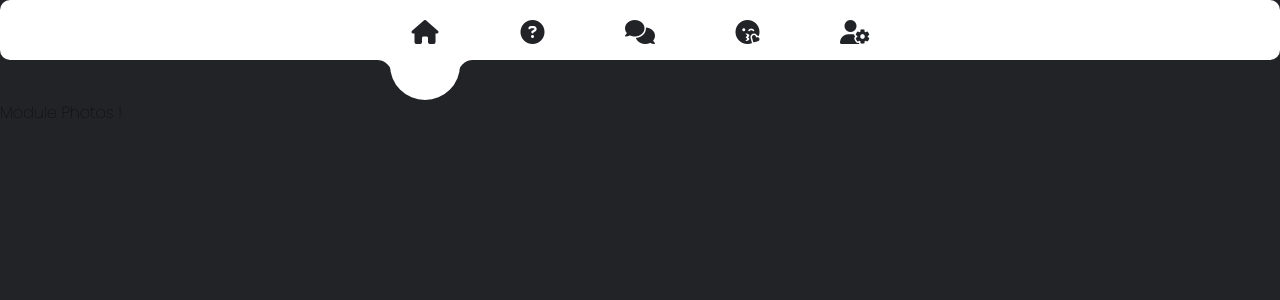
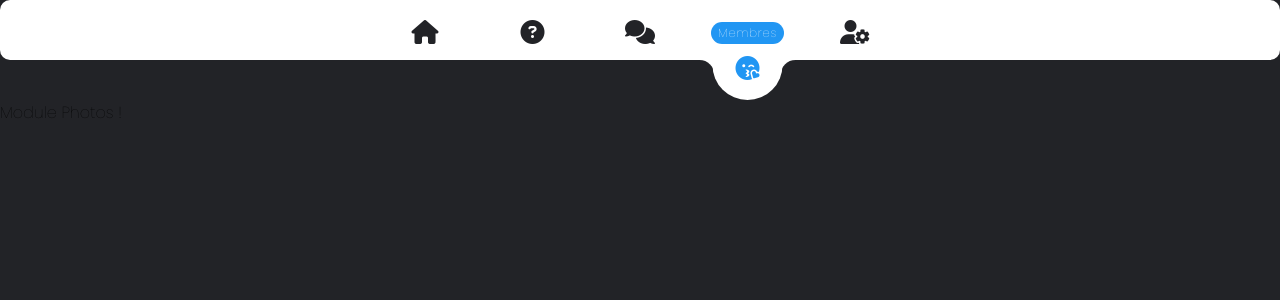
Before and after one commit to yannick-cousin/Hackathon-1, a React (Create React App) app: page /members in a window 1280 px wide. Shown: the top 300 px of the page. Built offline with nearby package versions, Linux system fonts and the light colour scheme.

Commit message:
Update Navbar.js

```diff
--- a/src/components/Navbar.js
+++ b/src/components/Navbar.js
@@ -27,7 +27,7 @@ const Navbar = ({notifications, setNotifications}) => {
             <span className="text">Messages</span>
           </li>
           </NavLink>
-          <NavLink to='/membres' className={(navbar) => (navbar.isActive ? 'list active' : 'list')}>
+          <NavLink to='/members' className={(navbar) => (navbar.isActive ? 'list active' : 'list')}>
           <li>
             <span className="icon"><i className="fas fa-kiss-wink-heart"></i></span>
             <span className="text">Membres</span>
```
